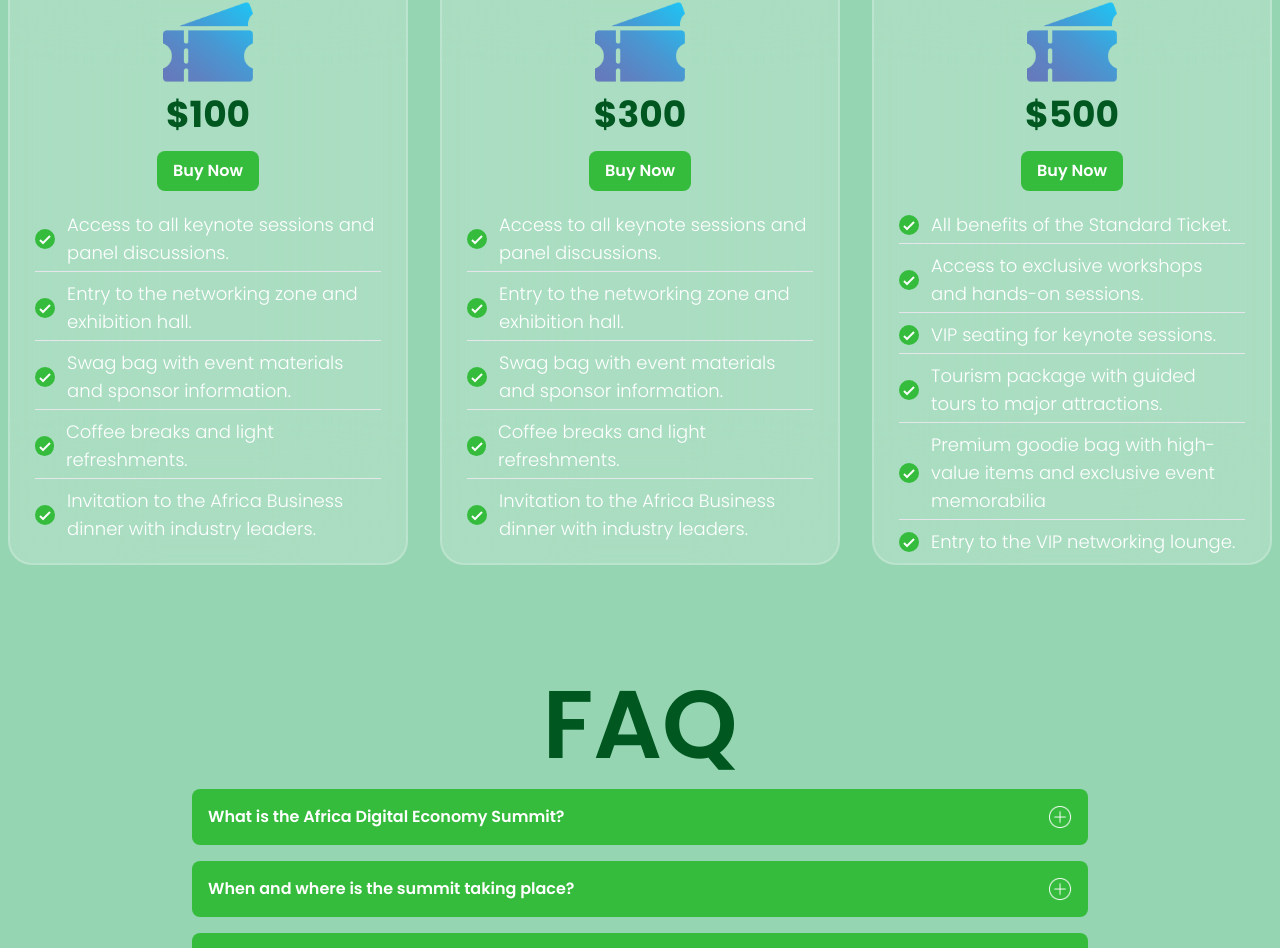
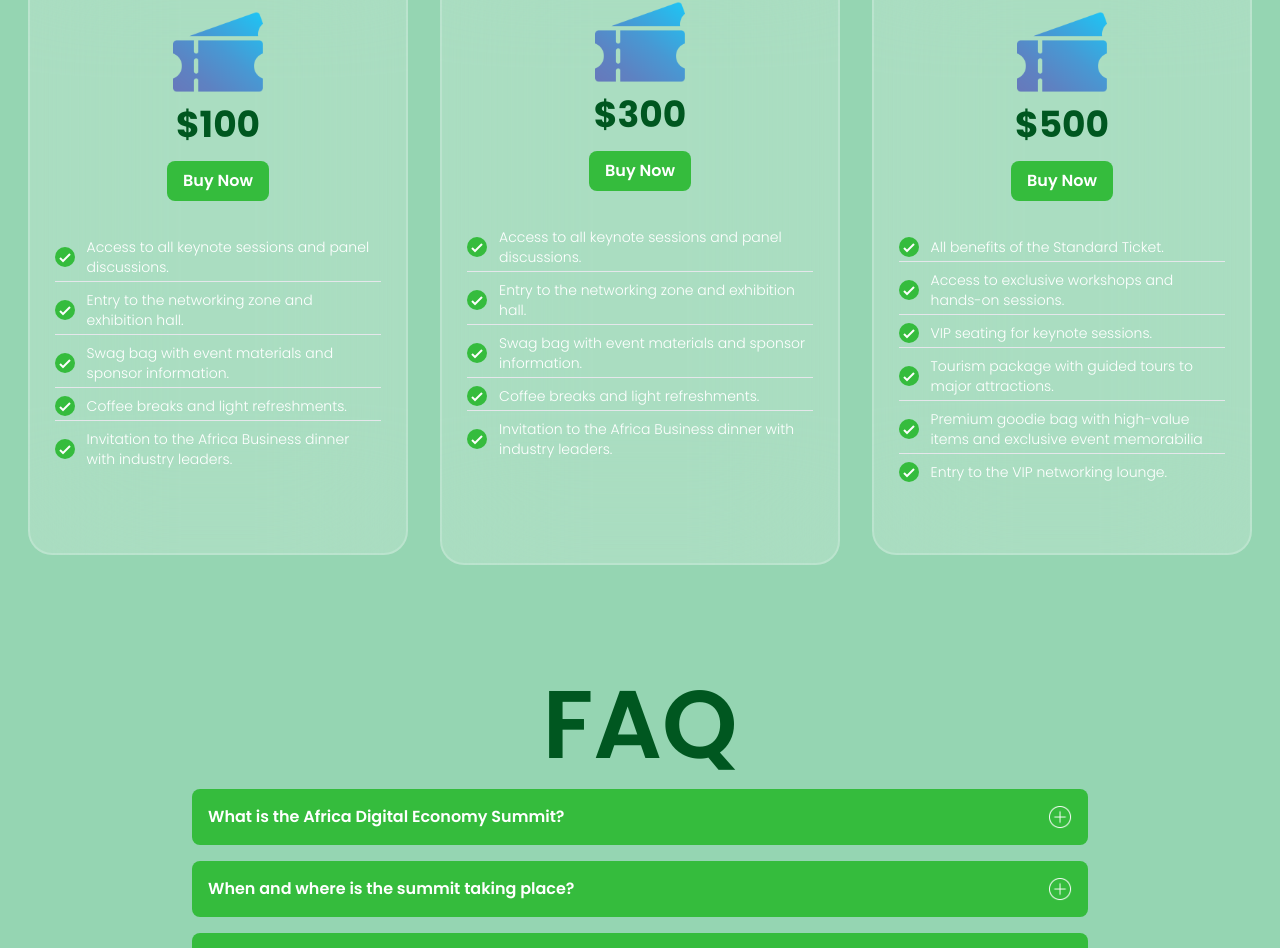
Before and after one commit to psmaan/afrides, a React (Create React App) app: page / in a window 1280 px wide. Shown: the part 4791-5739 px from the top of the page. Built offline with nearby package versions, Linux system fonts and the light colour scheme.

Commit message:
new tickets

```diff
--- a/src/components/Tickets.js
+++ b/src/components/Tickets.js
@@ -8,104 +8,104 @@
         <div className='w-full bg-[#95d5b2] flex flex-col items-center py-12'>
             <h1 className='text-[#35bc3d] font-bold text-6xl'>Buy Tickets</h1>
             <div className='h-2 w-40 bg-[#35bc3d] rounded-full my-4'></div>
-            <div className='flex flex-col md:flex-row items-center mt-8'>
-                <div className='bg-white/20 h-[580px] lg:h-[650px] w-[360px] lg:w-[300px] xl:w-[400px] backdrop-blur-3xl rounded-3xl flex flex-col items-center p-4 py-8 mx-2 lg:mx-4 border-2 border-white/20 hover:scale-105 duration-200 my-4'>
+            <div className='flex flex-col lg:flex-row items-center mt-8'>
+                <div className='bg-white/20 h-[580px] lg:h-[630px] w-[360px]  sm:w-[500px] lg:w-[300px] xl:w-[380px] backdrop-blur-3xl rounded-3xl flex flex-col items-center p-4 py-8 mx-2 lg:mx-4 border-2 border-white/20 hover:scale-105 duration-200 my-4'>
                     <h1 className='text-white font-bold text-4xl'>Basic</h1>
                     <img className='w-[90px] my-2' src={ticket}></img>
                     <h1 className='text-4xl text-[#005720] font-bold'>$100</h1>
-                    <button className='m-4 font-semibold rounded-lg p-2 px-4 bg-[#35bc3d] text-white hover:scale-110 duration-150'>Buy Now</button>
+                    <button className='m-4 font-semibold rounded-lg p-2 px-4 bg-[#35bc3d] text-white hover:scale-110 duration-150 mb-8'>Buy Now</button>
                     <div className='flex flex-col items-start w-[95%]'>
                         <div className='flex items-center border-b-[1px] pb-1 w-full my-1'>
                             <div className='w-5 h-5 bg-[#35bc3d] rounded-full mr-3 flex justify-center items-center'>
                                 <img src={tick} className='h-[70%]'></img>
                             </div>
-                            <h1 className='text-white font-light text-sm lg:text-lg w-[90%]'>⁠Access to all keynote sessions and panel discussions.
+                            <h1 className='text-white font-light text-sm lg:text-md w-[90%]'>⁠Access to all keynote sessions and panel discussions.
                             </h1>
                         </div>
                         <div className='flex items-center border-b-[1px] pb-1 w-full my-1'>
                             <div className='w-5 h-5 bg-[#35bc3d] rounded-full mr-3 flex justify-center items-center'>
                                 <img src={tick} className='h-[70%]'></img>
                             </div>
-                            <h1 className='text-white font-light text-sm lg:text-lg w-[90%]'>⁠Entry to the networking zone and exhibition hall.
+                            <h1 className='text-white font-light text-sm lg:text-md w-[90%]'>⁠Entry to the networking zone and exhibition hall.
                             </h1>
                         </div>
                         <div className='flex items-center border-b-[1px] pb-1 w-full my-1'>
                             <div className='w-5 h-5 bg-[#35bc3d] rounded-full mr-3 flex justify-center items-center'>
                                 <img src={tick} className='h-[70%]'></img>
                             </div>
-                            <h1 className='text-white font-light text-sm lg:text-lg w-[90%]'>Swag bag with event materials and sponsor information.
+                            <h1 className='text-white font-light text-sm lg:text-md w-[90%]'>Swag bag with event materials and sponsor information.
                             </h1>
                         </div>
                         <div className='flex items-center border-b-[1px] pb-1 w-full my-1'>
                             <div className='w-5 h-5 bg-[#35bc3d] rounded-full mr-3 flex justify-center items-center'>
                                 <img src={tick} className='h-[70%]'></img>
                             </div>
-                            <h1 className='text-white font-light text-sm lg:text-lg'>Coffee breaks and light refreshments.
+                            <h1 className='text-white font-light text-sm lg:text-md'>Coffee breaks and light refreshments.
                             </h1>
                         </div>
                         <div className='flex items-center pb-1 w-full my-1'>
                             <div className='w-5 h-5 bg-[#35bc3d] rounded-full mr-3 flex justify-center items-center'>
                                 <img src={tick} className='h-[70%]'></img>
                             </div>
-                            <h1 className='text-white font-light text-sm lg:text-lg w-[90%]'>⁠Invitation to the Africa Business dinner with industry leaders.
+                            <h1 className='text-white font-light text-sm lg:text-md w-[90%]'>⁠Invitation to the Africa Business dinner with industry leaders.
                             </h1>
                         </div>
                     </div>
                 </div>
-                <div className='bg-white/20 h-[580px] lg:h-[650px] w-[360px] lg:w-[300px] xl:w-[400px] backdrop-blur-3xl rounded-3xl flex flex-col items-center p-4 py-8 mx-2 lg:mx-4 border-2 border-white/20 hover:scale-105 duration-200 my-4'>
+                <div className='bg-white/20 lg:h-[650px] w-[360px] sm:w-[500px] lg:w-[320px] xl:w-[400px] backdrop-blur-3xl rounded-3xl flex flex-col items-center p-4 py-8 mx-2 lg:mx-4 border-2 border-white/20 hover:scale-105 duration-200 my-4'>
                     <h1 className='text-white font-bold text-4xl'>Standard</h1>
                     <img className='w-[90px] my-2' src={ticket}></img>
                     <h1 className='text-4xl text-[#005720] font-bold'>$300</h1>
-                    <button className='m-4 font-semibold rounded-lg p-2 px-4 bg-[#35bc3d] text-white hover:scale-110 duration-150'>Buy Now</button>
+                    <button className='m-4 font-semibold rounded-lg p-2 px-4 bg-[#35bc3d] text-white hover:scale-110 duration-150 mb-8'>Buy Now</button>
                     <div className='flex flex-col items-start w-[95%]'>
                         <div className='flex items-center border-b-[1px] pb-1 w-full my-1'>
                             <div className='w-5 h-5 bg-[#35bc3d] rounded-full mr-3 flex justify-center items-center'>
                                 <img src={tick} className='h-[70%]'></img>
                             </div>
-                            <h1 className='text-white font-light text-sm lg:text-lg w-[90%]'>⁠Access to all keynote sessions and panel discussions.
+                            <h1 className='text-white font-light text-sm lg:text-md w-[90%]'>⁠Access to all keynote sessions and panel discussions.
                             </h1>
                         </div>
                         <div className='flex items-center border-b-[1px] pb-1 w-full my-1'>
                             <div className='w-5 h-5 bg-[#35bc3d] rounded-full mr-3 flex justify-center items-center'>
                                 <img src={tick} className='h-[70%]'></img>
                             </div>
-                            <h1 className='text-white font-light text-sm lg:text-lg w-[90%]'>⁠Entry to the networking zone and exhibition hall.
+                            <h1 className='text-white font-light text-sm lg:text-md w-[90%]'>⁠Entry to the networking zone and exhibition hall.
                             </h1>
                         </div>
                         <div className='flex items-center border-b-[1px] pb-1 w-full my-1'>
                             <div className='w-5 h-5 bg-[#35bc3d] rounded-full mr-3 flex justify-center items-center'>
                                 <img src={tick} className='h-[70%]'></img>
                             </div>
-                            <h1 className='text-white font-light text-sm lg:text-lg w-[90%]'>Swag bag with event materials and sponsor information.
+                            <h1 className='text-white font-light text-sm lg:text-md w-[90%]'>Swag bag with event materials and sponsor information.
                             </h1>
                         </div>
                         <div className='flex items-center border-b-[1px] pb-1 w-full my-1'>
                             <div className='w-5 h-5 bg-[#35bc3d] rounded-full mr-3 flex justify-center items-center'>
                                 <img src={tick} className='h-[70%]'></img>
                             </div>
-                            <h1 className='text-white font-light text-sm lg:text-lg'>Coffee breaks and light refreshments.
+                            <h1 className='text-white font-light text-sm lg:text-md'>Coffee breaks and light refreshments.
                             </h1>
                         </div>
                         <div className='flex items-center pb-1 w-full my-1'>
                             <div className='w-5 h-5 bg-[#35bc3d] rounded-full mr-3 flex justify-center items-center'>
                                 <img src={tick} className='h-[70%]'></img>
                             </div>
-                            <h1 className='text-white font-light text-sm lg:text-lg w-[90%]'>⁠Invitation to the Africa Business dinner with industry leaders.
+                            <h1 className='text-white font-light text-sm lg:text-md w-[90%]'>⁠Invitation to the Africa Business dinner with industry leaders.
                             </h1>
                         </div>
                     </div>
                 </div>
-                <div className='bg-white/20 h-[580px] lg:h-[650px] w-[360px] lg:w-[300px] xl:w-[400px] backdrop-blur-3xl rounded-3xl flex flex-col items-center p-4 py-8 mx-2 lg:mx-4 border-2 border-white/20 hover:scale-105 duration-300 my-4'>
+                <div className='bg-white/20 h-[580px] lg:h-[630px] w-[360px] sm:w-[500px] lg:w-[300px] xl:w-[380px] backdrop-blur-3xl rounded-3xl flex flex-col items-center p-4 py-8 mx-2 lg:mx-4 border-2 border-white/20 hover:scale-105 duration-200 my-4'>
                     <h1 className='text-white font-bold text-4xl'>Premium</h1>
                     <img className='w-[90px] my-2' src={ticket}></img>
                     <h1 className='text-4xl text-[#005720] font-bold'>$500</h1>
-                    <button className='m-4 font-semibold rounded-lg p-2 px-4 bg-[#35bc3d] text-white hover:scale-110 duration-150'>Buy Now</button>
+                    <button className='m-4 font-semibold rounded-lg p-2 px-4 bg-[#35bc3d] text-white hover:scale-110 duration-150 mb-8'>Buy Now</button>
                     <div className='flex flex-col items-start w-[95%]'>
                         <div className='flex items-center border-b-[1px] pb-1 w-full my-1'>
                             <div className='w-5 h-5 bg-[#35bc3d] rounded-full mr-3 flex justify-center items-center'>
                                 <img src={tick} className='h-[70%]'></img>
                             </div>
-                            <h1 className='text-white font-light text-sm lg:text-lg  w-[90%]'>⁠All benefits of the Standard Ticket.
+                            <h1 className='text-white font-light text-sm lg:text-md  w-[90%]'>⁠All benefits of the Standard Ticket.
 
                             </h1>
                         </div>
@@ -113,7 +113,7 @@
                             <div className='w-5 h-5 bg-[#35bc3d] rounded-full mr-3 flex justify-center items-center'>
                                 <img src={tick} className='h-[70%]'></img>
                             </div>
-                            <h1 className='text-white font-light text-sm lg:text-lg w-[90%]'>Access to exclusive workshops and hands-on sessions.
+                            <h1 className='text-white font-light text-sm lg:text-md w-[90%]'>Access to exclusive workshops and hands-on sessions.
 
                             </h1>
                         </div>
@@ -121,7 +121,7 @@
                             <div className='w-5 h-5 bg-[#35bc3d] rounded-full mr-3 flex justify-center items-center'>
                                 <img src={tick} className='h-[70%]'></img>
                             </div>
-                            <h1 className='text-white font-light text-sm lg:text-lg w-[90%]'> ⁠VIP seating for keynote sessions.
+                            <h1 className='text-white font-light text-sm lg:text-md w-[90%]'> ⁠VIP seating for keynote sessions.
 
                             </h1>
                         </div>
@@ -129,21 +129,21 @@
                             <div className='w-5 h-5 bg-[#35bc3d] rounded-full mr-3 flex justify-center items-center'>
                                 <img src={tick} className='h-[70%]'></img>
                             </div>
-                            <h1 className='text-white font-light text-sm lg:text-lg w-[90%]'> ⁠Tourism package with guided tours to major attractions.
+                            <h1 className='text-white font-light text-sm lg:text-md w-[90%]'> ⁠Tourism package with guided tours to major attractions.
                             </h1>
                         </div>
                         <div className='flex items-center border-b-[1px] pb-1 w-full my-1'>
                             <div className='w-5 h-5 bg-[#35bc3d] rounded-full mr-3 flex justify-center items-center'>
                                 <img src={tick} className='h-[70%]'></img>
                             </div>
-                            <h1 className='text-white font-light text-sm lg:text-lg w-[90%]'> ⁠Premium goodie bag with high-value items and exclusive event memorabilia
+                            <h1 className='text-white font-light text-sm lg:text-md w-[90%]'> ⁠Premium goodie bag with high-value items and exclusive event memorabilia
                             </h1>
                         </div>
                         <div className='flex items-center pb-1 w-full my-1'>
                             <div className='w-5 h-5 bg-[#35bc3d] rounded-full mr-3 flex justify-center items-center'>
                                 <img src={tick} className='h-[70%]'></img>
                             </div>
-                            <h1 className='text-white font-light text-sm lg:text-lg w-[90%]'>⁠Entry to the VIP networking lounge.
+                            <h1 className='text-white font-light text-sm lg:text-md w-[90%]'>⁠Entry to the VIP networking lounge.
 
                             </h1>
                         </div>
```
